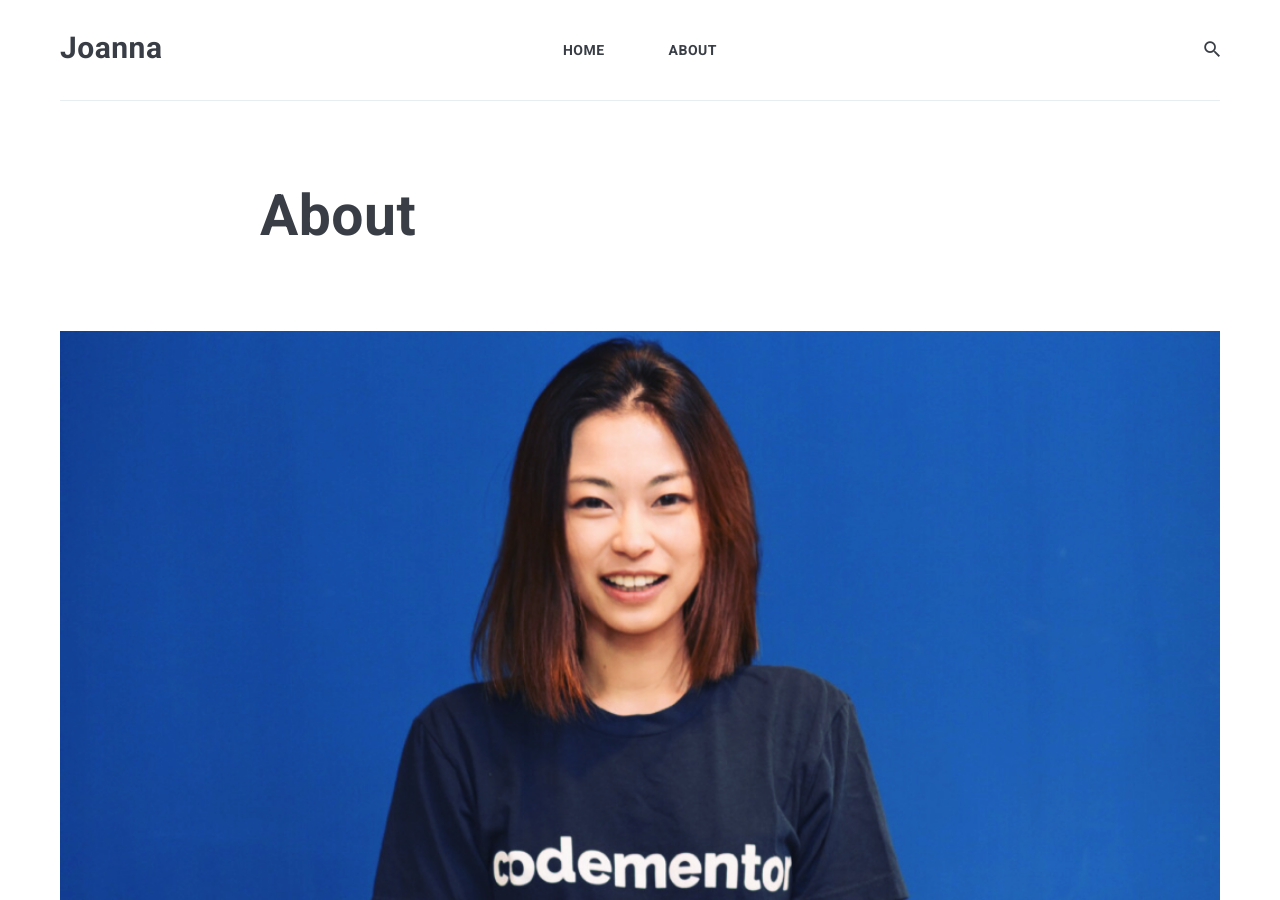
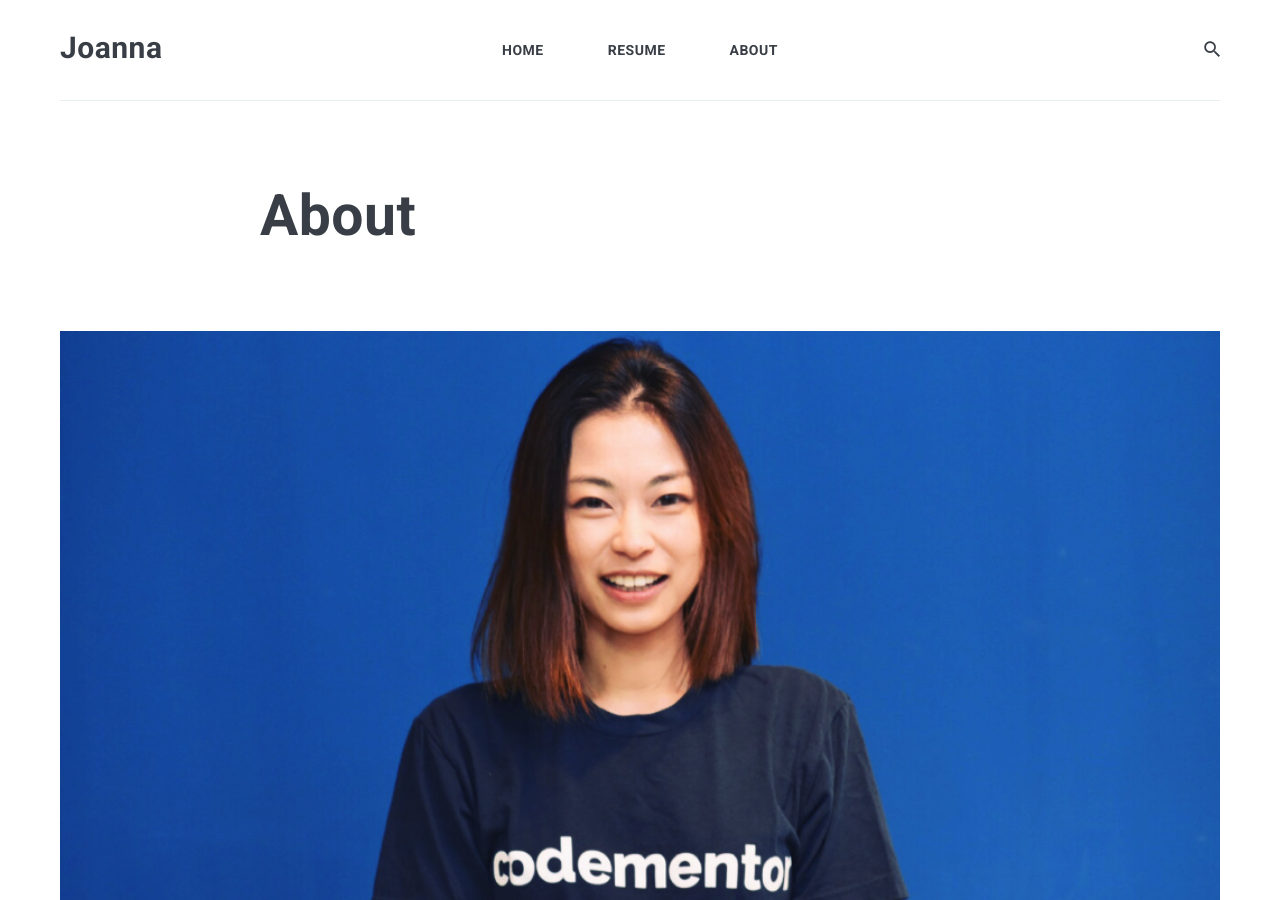
Before and after one commit to yuyaya2016/yuyaya2016.github.io, a Jekyll site: the page built from _pages/about.md, in a window 1280 px wide and 900 px high. Built offline with Jekyll 4.4.1, drawn with Linux system fonts in a browser that asks for light colours; nearby versions of some CDN libraries.

Commit message:
update file

```diff
--- a/_includes/header.html
+++ b/_includes/header.html
@@ -27,6 +27,9 @@
               <li class="nav__item">
                 <a href="{{site.baseurl}}/" class="nav__link">Home</a>
               </li>
+              <li class="nav__item">
+                <a href="{{site.baseurl}}/_doc/Resume.pdf" target="_blank" class="nav__link" >RESUME</a>
+              </li>
               {% for page in site.pages %}
                 {% unless page.name == 'tags.html' or page.name == '404.html' %}
               {% if page.title %}
@@ -36,15 +39,7 @@
               {% endif %}
                 {% endunless %}
               {% endfor %}
-              {% for file in site.doc %}
-                {% unless page.name == 'tags.pdf' or page.name == '404.html' %}
-               {% if file.title %}
-              <li class="nav__item">
-                <a href="{{ file.url | prepend: site.baseurl }}" target="_blank" class="nav__link" >{{ file.title }}</a>
-              </li>
-              {% endif %}
-                {% endunless %}
-              {% endfor %}
+
             </ul>
 
           </div>
```
